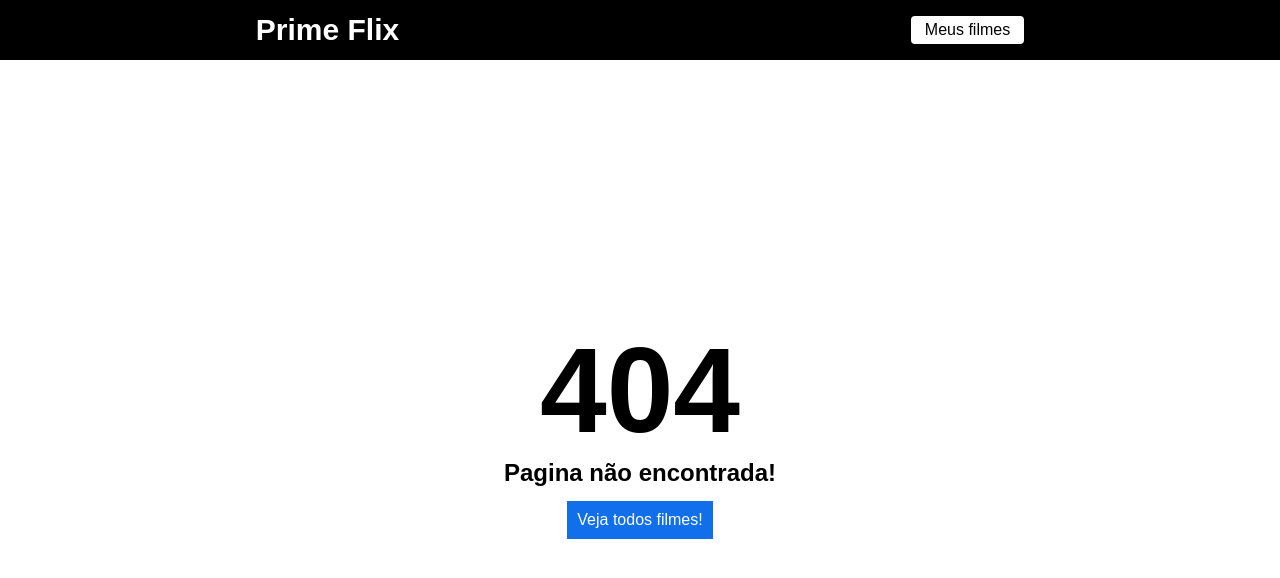
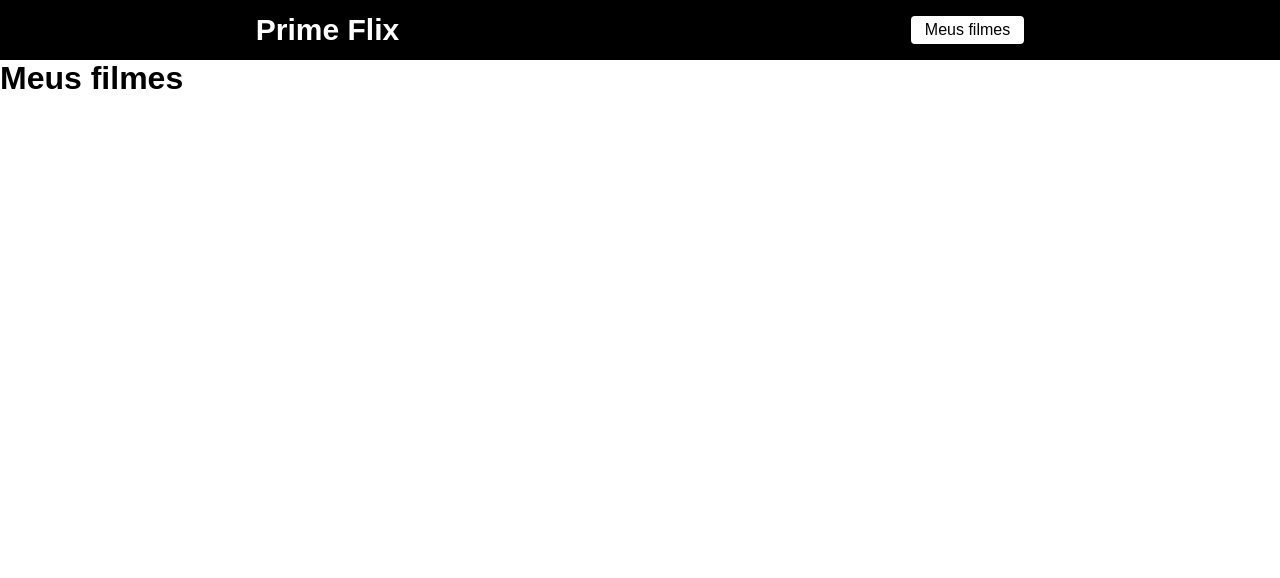
Before and after one commit to Brunogabriel-dev/prime-flix, a React (Create React App) app: page /favoritos in a window 1280 px wide. Before the commit this address had no page. Shown: the top 578 px of the page. Built offline with nearby package versions, Linux system fonts and the light colour scheme.

Commit message:
Inclusão de texto

```diff
--- a/src/pages/Favoritos/index.js
+++ b/src/pages/Favoritos/index.js
@@ -1,8 +1,19 @@
+import { useEffect, useState } from 'react';
+import './favoritos.css'
 
 function Favoritos(){
+  const [filmes, setFilmes] = useState([])
+
+  useEffect(()=>{
+
+    const minhaLista = localStorage.getItem("@primeflix");
+    setFilmes(JSON.parse(minhaLista) || [])
+
+  },[])
+
   return(
-    <div>
-      <h1>TELA FAVORITOS</h1>
+    <div className="meus-filmes">
+      <h1>Meus filmes</h1>
     </div>
   )
   }
--- a/src/routes.js
+++ b/src/routes.js
@@ -1,4 +1,5 @@
 import {BrowserRouter, Routes, Route} from 'react-router-dom';
+import Favoritos from './pages/Favoritos';
 
 import Home from './pages/Home';
 import Filme from './pages/Filme';
@@ -13,7 +14,8 @@ function RoutesApp(){
       <Header/>
       <Routes>
         <Route path="/" element={ <Home/> } />
-        <Route path="/filme/:id" element={<Filme/>}/>
+        <Route path="/filme/:id" element={ <Filme/> }/>
+        <Route path="/favoritos" element={ <Favoritos/> }/>
 
         <Route path="*" element={ <Erro/> } />
       </Routes>
```
